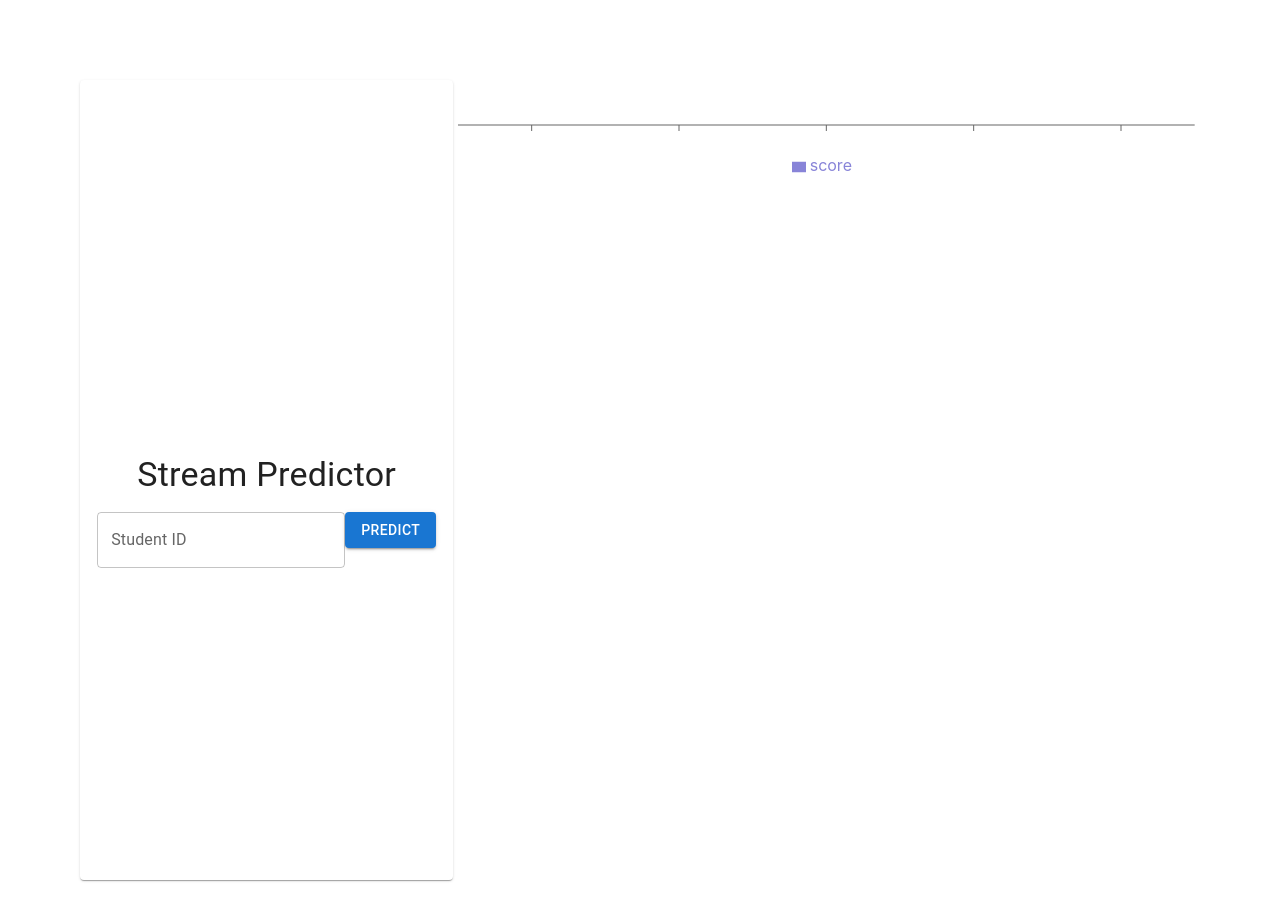
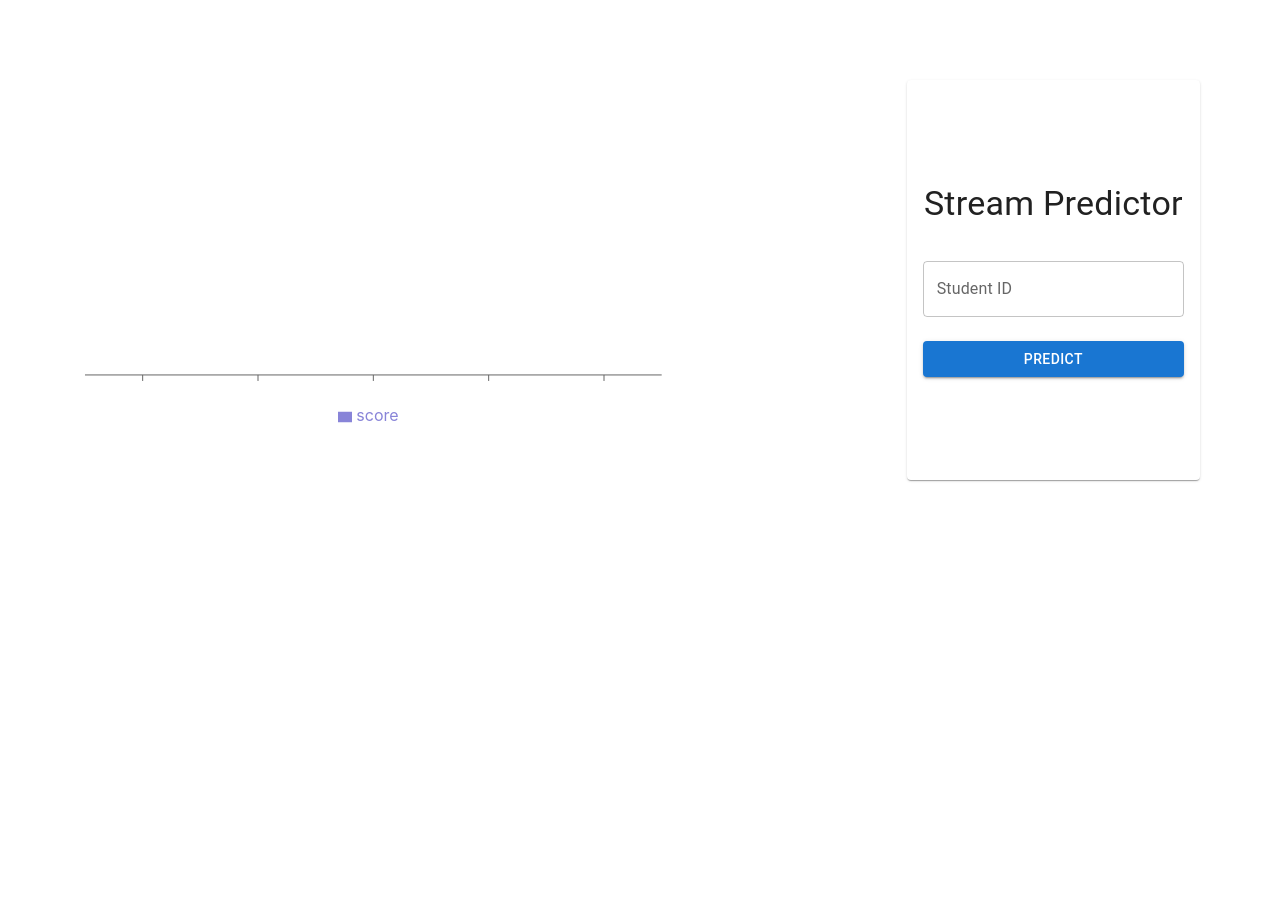
Before and after one commit to Sandun-Induranga/Smart-Stream, a React (Create React App) app in the folder frontend/: page / in a window 1280 px wide. Shown: the top 920 px of the page. After the commit the page ends 800 px from the top, so only its background shows below. Built offline with nearby package versions, Linux system fonts and the light colour scheme.

Commit message:
Content Updated

```diff
--- a/frontend/src/containers/Home/Home.tsx
+++ b/frontend/src/containers/Home/Home.tsx
@@ -19,11 +19,14 @@ const Home = () => {
       sx={{
         py: 10,
         px: 10,
-        height: "100vh",
+        height: "50vh",
         display: "flex",
-        justifyContent: "end",
+        justifyContent: "center",
+        alignItems: "center",
+        gap: 30,
       }}
     >
+      <ChartComponent />
       <Box
         component={Paper}
         sx={{
@@ -33,10 +36,11 @@ const Home = () => {
           flexDirection: "column",
           width: "50%",
           height: "100%",
+          gap: "20px",
         }}
       >
         <Typography variant="h4">Stream Predictor</Typography>
-        <Box sx={{ height: "10px" }}>
+        <Box sx={{ px: 2 }}>
           <TextField
             label="Student ID"
             value={studentId}
@@ -44,6 +48,7 @@ const Home = () => {
               setStudentId(e.target.value);
             }}
             margin="normal"
+            fullWidth
           />
           <Button
             variant="contained"
@@ -51,14 +56,12 @@ const Home = () => {
             onClick={() => {
               dispatch(studentActions.predictStream(studentId));
             }}
+            fullWidth
           >
             Predict
           </Button>
         </Box>
-
-        {/* <CircularProgress /> */}
       </Box>
-      <ChartComponent />
     </Box>
   );
 };
--- a/frontend/src/containers/Home/components/ChartComponent.tsx
+++ b/frontend/src/containers/Home/components/ChartComponent.tsx
@@ -26,13 +26,12 @@ const ChartComponent = () => {
         subject: predictStream.streams[i],
         score: predictStream.scores[i],
       });
-      // }
     }
     setData(tempData);
   }, [predictStream.scores, predictStream.streams]);
 
   return (
-    <ResponsiveContainer width="100%" height={100}>
+    <ResponsiveContainer width="100%" height={300}>
       <BarChart data={data}>
         <XAxis dataKey="subject" />
         <Tooltip />
```
